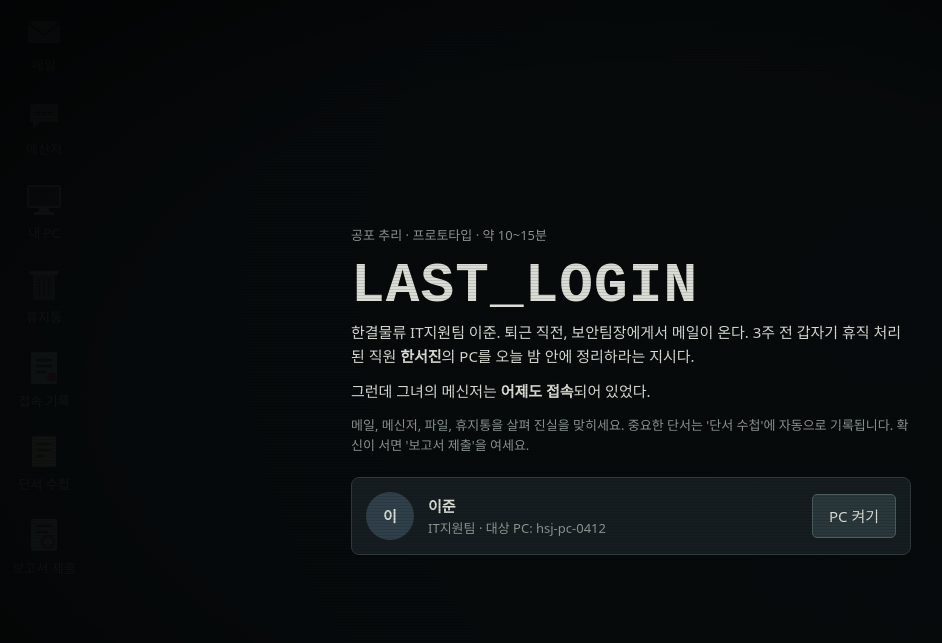
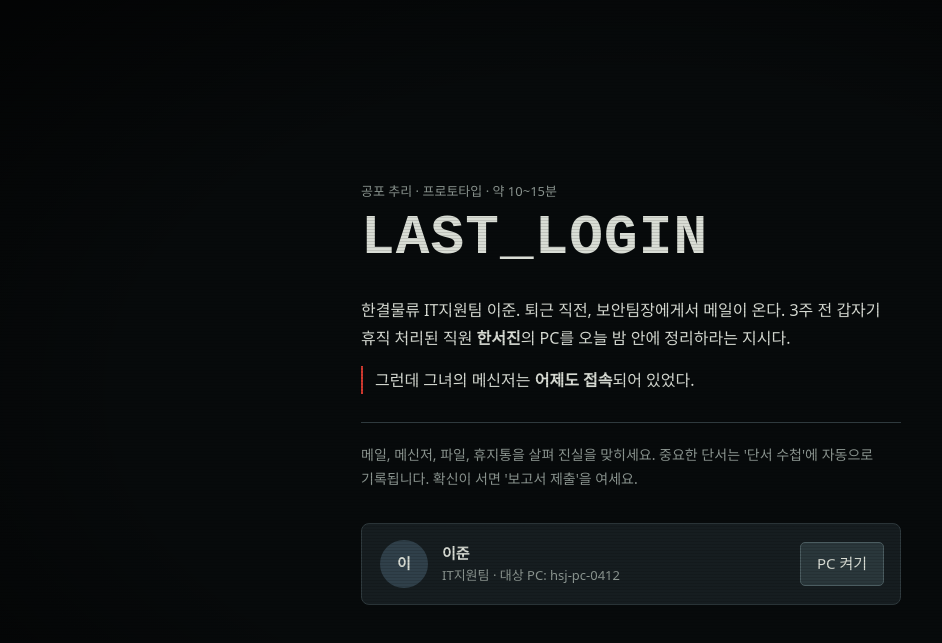
Before and after one commit to ge323/last-login, a plain HTML site: page index.html in a window 1280 px wide. Shown: the part 7-650 px from the top of the page, without its empty margins (9-951 px from the left). Drawn offline with Linux system fonts and the light colour scheme; a web font is replaced by a local one.

Commit message:
style: 시작 화면 간격과 줄바꿈 정리

```diff
--- a/index.html
+++ b/index.html
@@ -41,15 +41,19 @@
 
   <!-- ===================== 시작 화면 ===================== -->
   <div class="ov" id="boot">
-    <div class="box">
-      <p class="dim">공포 추리 · 프로토타입 · 약 10~15분</p>
+    <div class="box intro">
+      <p class="eyebrow">공포 추리 · 프로토타입 · 약 10~15분</p>
       <h1>LAST_LOGIN</h1>
-      <p>
-        한결물류 IT지원팀 이준. 퇴근 직전, 보안팀장에게서 메일이 온다.
-        3주 전 갑자기 휴직 처리된 직원 <b>한서진</b>의 PC를 오늘 밤 안에 정리하라는 지시다.
-      </p>
-      <p>그런데 그녀의 메신저는 <b>어제도 접속</b>되어 있었다.</p>
-      <p class="dim">
+
+      <div class="story">
+        <p>
+          한결물류 IT지원팀 이준. 퇴근 직전, 보안팀장에게서 메일이 온다.
+          3주 전 갑자기 휴직 처리된 직원 <b>한서진</b>의 PC를 오늘 밤 안에 정리하라는 지시다.
+        </p>
+        <p class="hook">그런데 그녀의 메신저는 <b>어제도 접속</b>되어 있었다.</p>
+      </div>
+
+      <p class="guide">
         메일, 메신저, 파일, 휴지통을 살펴 진실을 맞히세요.
         중요한 단서는 '단서 수첩'에 자동으로 기록됩니다.
         확신이 서면 '보고서 제출'을 여세요.
@@ -59,7 +63,7 @@
         <div class="av">이</div>
         <div style="flex:1">
           <b>이준</b>
-          <div class="dim">IT지원팀 · 대상 PC: hsj-pc-0412</div>
+          <div class="dim">IT지원팀 · 대상 PC: <span class="nowrap">hsj-pc-0412</span></div>
         </div>
         <button class="btn" data-act="boot">PC 켜기</button>
       </div>
--- a/style.css
+++ b/style.css
@@ -39,6 +39,12 @@ body {
   background: var(--bg);
   color: var(--ink);
   font: 15px/1.55 "IBM Plex Sans KR", system-ui, sans-serif;
+  word-break: keep-all; /* 한국어 단어가 중간에 끊기지 않게 */
+  overflow-wrap: anywhere;
+}
+
+.nowrap {
+  white-space: nowrap;
 }
 
 /* 오래된 모니터 느낌: 가로 주사선 + 가장자리 어둡게 */
@@ -461,6 +467,29 @@ select:focus {
   font-size: 14px;
 }
 
+/* 아직 열리지 않은 문항 */
+.q.locked {
+  padding: 10px 12px;
+  border: 1px dashed var(--line);
+  border-radius: 5px;
+  opacity: 0.7;
+}
+
+.q.locked b {
+  font-size: 14px;
+  font-weight: 500;
+}
+
+/* 근거 단서 목록은 문장이 길어서 글자를 조금 작게 */
+.q select[id^="e"] {
+  font-size: 14px;
+}
+
+.btn:disabled {
+  opacity: 0.4;
+  cursor: not-allowed;
+}
+
 .ends {
   display: grid;
   gap: 8px;
@@ -677,7 +706,48 @@ select:focus {
 }
 
 .login {
-  margin: 22px 0 6px;
+  margin: 0;
+  padding: 16px 16px 16px 18px;
+}
+
+/* 시작 화면: 위에서 아래로 리듬 있게 (작은 간격 8 · 보통 24 · 큰 간격 32) */
+#boot {
+  background: #070a0b; /* 뒤의 바탕화면이 비치지 않게 */
+}
+
+.intro {
+  max-width: 540px;
+}
+
+.intro .eyebrow {
+  margin: 0 0 8px;
+  font-size: 13px;
+  color: var(--dim);
+}
+
+.intro h1 {
+  margin: 0 0 28px;
+}
+
+.intro .story p {
+  margin: 0 0 14px;
+  font-size: 16px;
+  line-height: 1.75;
+}
+
+.intro .story .hook {
+  margin: 0;
+  padding-left: 12px;
+  border-left: 2px solid var(--red);
+}
+
+.intro .guide {
+  margin: 28px 0 32px;
+  padding-top: 20px;
+  font-size: 14px;
+  line-height: 1.7;
+  color: var(--dim);
+  border-top: 1px solid var(--line);
 }
 
 .lscard {
```
